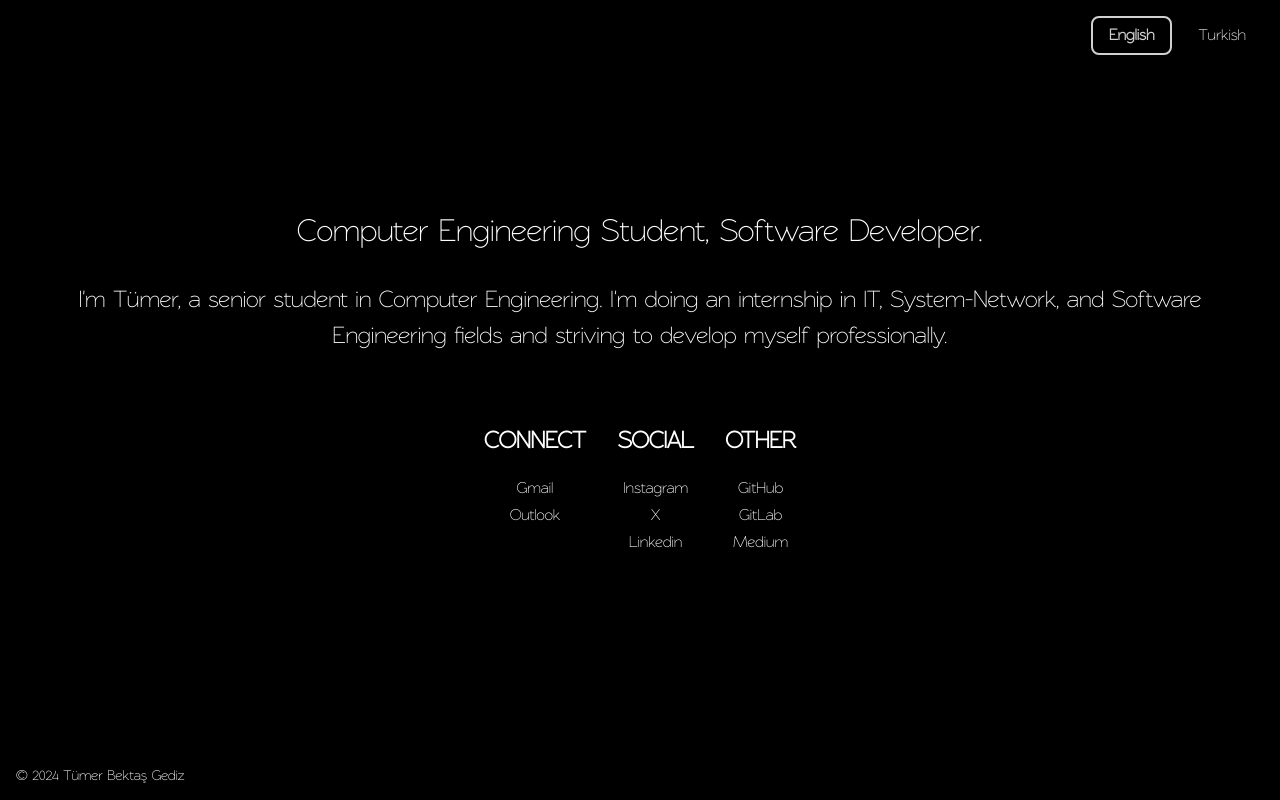
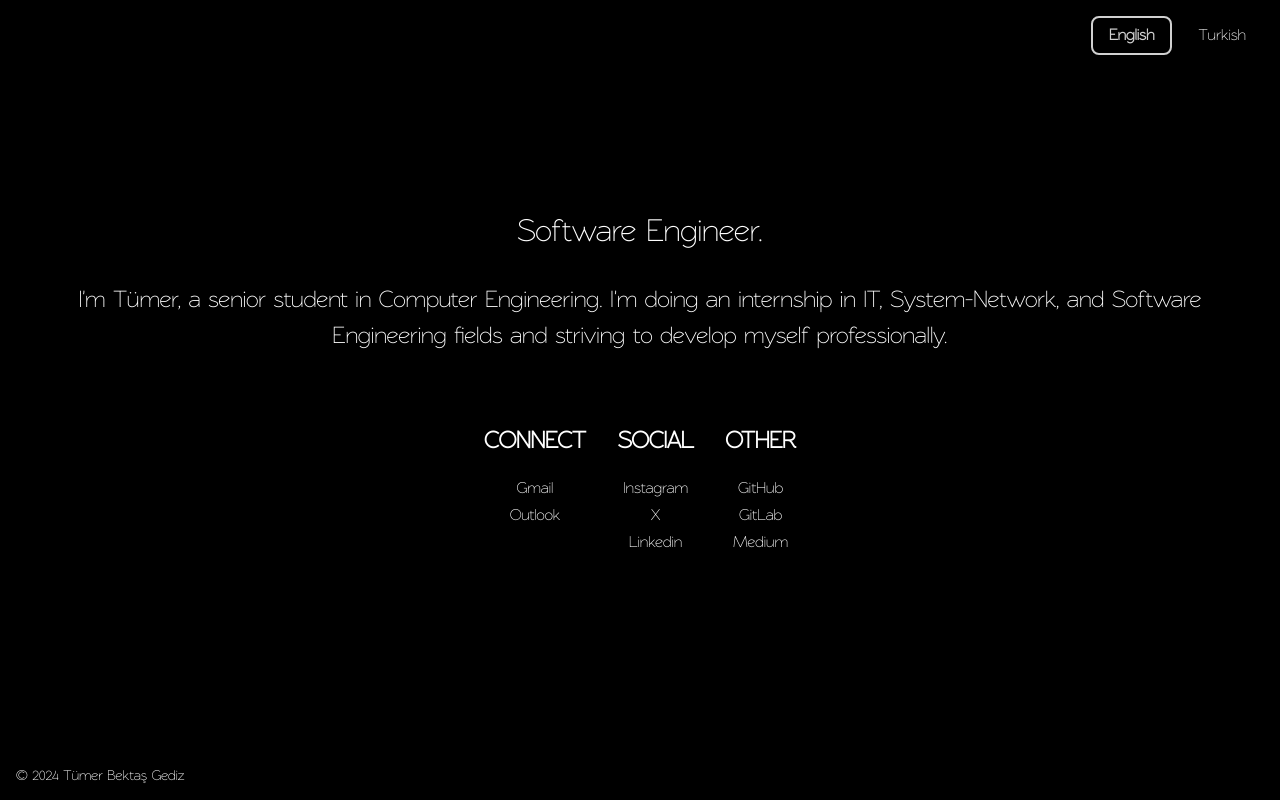
Before and after one commit to tumerbektas/tumerbektasgediz, a Vue app: page / in a window 1280 px wide. Both pictures are taken after a click on the button "More". Built offline with nearby package versions, Linux system fonts and the light colour scheme.

Commit message:
Update App.vue

```diff
--- a/src/App.vue
+++ b/src/App.vue
@@ -27,7 +27,7 @@ const switchLanguage = (language) => {
       <button v-show="!showContent" @click="handleClick" class="fade-in button">{{ isEnglish ? 'More' : 'Daha Fazla' }}</button>
       <div v-show="showContent" class="fade-in slide-in-right">
         <p class="subtitle fade-in">
-          {{ isEnglish ? 'Computer Engineering Student, Software Developer.' : 'Bilgisayar Mühendisliği Öğrencisi, Yazılım Geliştirici.' }}
+          {{ isEnglish ? 'Software Engineer.' : 'Yazılım Mühendisi.' }}
         </p>
         <p class="description fade-in">
           {{ isEnglish
```
